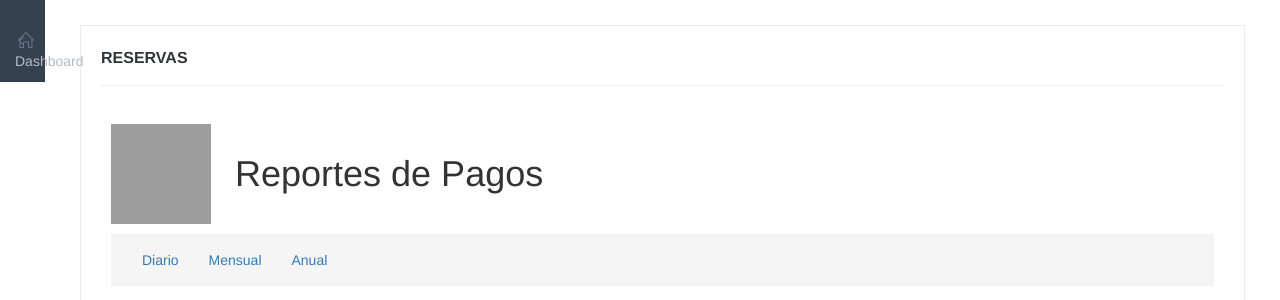
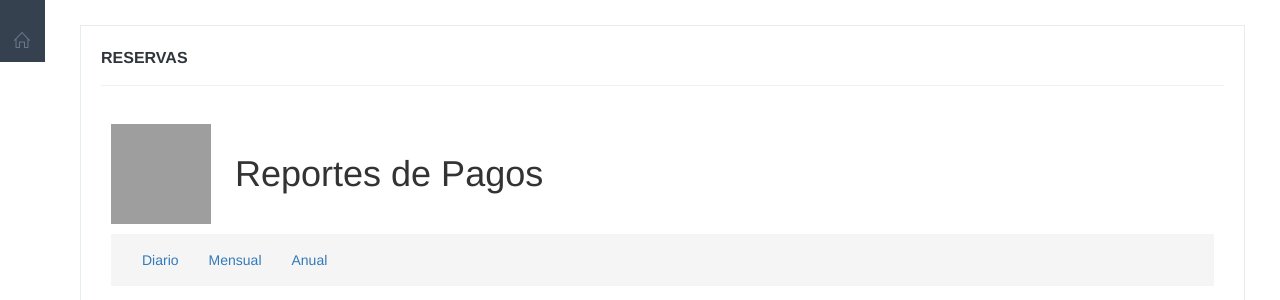
Before and after one commit to cristianoaltamirano/aztlan_dashboard, a CodeIgniter app: page /database/index.php/pagos_controller/reportes in a window 1280 px wide. Shown: the part 50-350 px from the top of the page. Run offline with CodeIgniter, Linux system fonts and the light colour scheme; data that the repository does not hold is empty; some libraries are stand-ins or nearby versions; grey boxes are pictures that could not be loaded.

Commit message:
login sidebar

```diff
--- a/application/views/includes/sidebar.php
+++ b/application/views/includes/sidebar.php
@@ -21,7 +21,7 @@
         <!-- DOC: Set data-auto-scroll="false" to disable the sidebar from auto scrolling/focusing -->
         <!-- DOC: Set data-keep-expand="true" to keep the submenues expanded -->
         <!-- DOC: Set data-auto-speed="200" to adjust the sub menu slide up/down speed -->
-        <ul class="page-sidebar-menu  page-header-fixed " data-keep-expanded="false" data-auto-scroll="true" data-slide-speed="200" style="padding-top: 20px">
+        <ul class="page-sidebar-menu  page-header-fixed page-sidebar-menu-closed " data-keep-expanded="false" data-auto-scroll="true" data-slide-speed="200" style="padding-top: 20px">
             <!-- DOC: To remove the sidebar toggler from the sidebar you just need to completely remove the below "sidebar-toggler-wrapper" LI element -->
             <!-- BEGIN SIDEBAR TOGGLER BUTTON -->
             <li class="sidebar-toggler-wrapper hide">
@@ -34,28 +34,20 @@
             <li class="nav-item start ">
                 <a href="javascript:;" class="nav-link nav-toggle">
                     <i class="icon-home"></i>
-                    <span class="title">Dashboard</span>
+                    <span class="title">Reservas</span>
                     <span class="arrow"></span>
                 </a>
                 <ul class="sub-menu">
                     <li class="nav-item start ">
                         <a href="index.html" class="nav-link ">
-                            <i class="icon-bar-chart"></i>
-                            <span class="title">Dashboard 1</span>
+                            <i class="icon-bulb"></i>
+                            <span class="title">Todas</span>
                         </a>
                     </li>
                     <li class="nav-item start ">
                         <a href="dashboard_2.html" class="nav-link ">
-                            <i class="icon-bulb"></i>
-                            <span class="title">Dashboard 2</span>
-                            <span class="badge badge-success">1</span>
-                        </a>
-                    </li>
-                    <li class="nav-item start ">
-                        <a href="dashboard_3.html" class="nav-link ">
-                            <i class="icon-graph"></i>
-                            <span class="title">Dashboard 3</span>
-                            <span class="badge badge-danger">5</span>
+                            <i class="icon-bar-chart"></i>
+                            <span class="title">Resumen</span>
                         </a>
                     </li>
                 </ul>
```
Also changed, not shown: application/views/login_view.php (+0 -8 lines).
